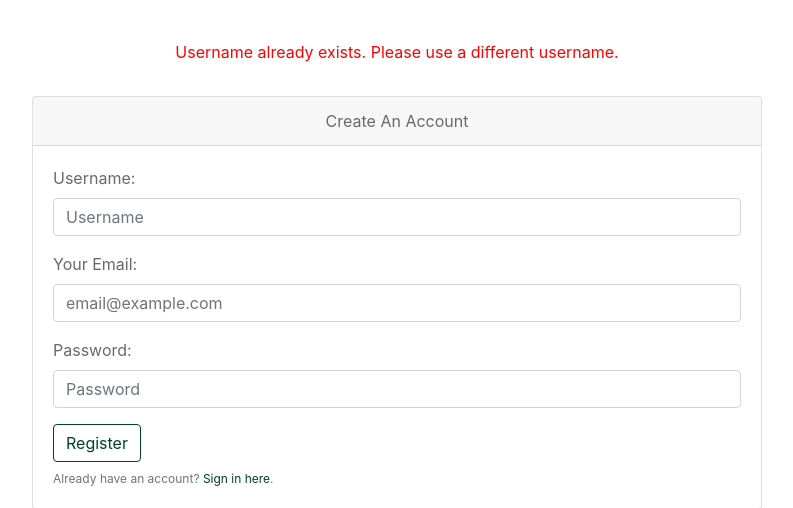
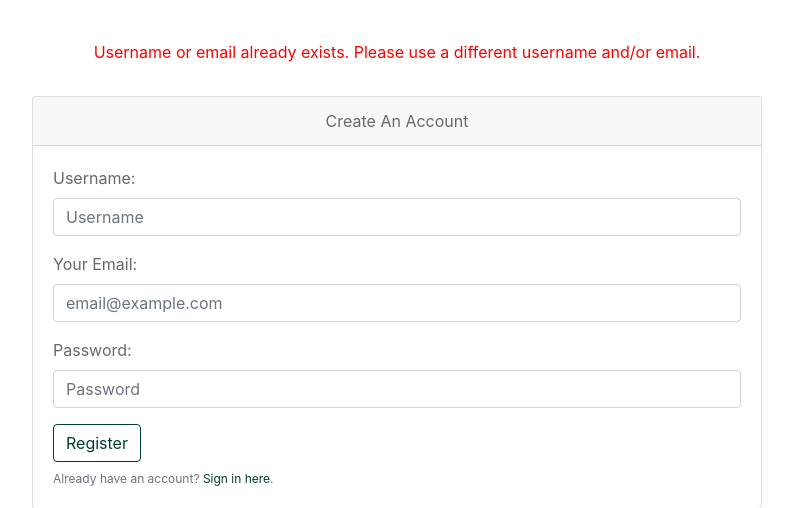
Before and after one commit to debrawolford/plant-swap, a Flask app: template templates/error-register.html in a window 1280 px wide. Shown: the part 76-584 px from the top of the page, without its empty margins (243-1036 px from the left). Run offline with Flask 2, Linux system fonts and the light colour scheme; the template is opened without the code that fills it, so the values that code supplies are empty; some libraries are stand-ins or nearby versions.

Commit message:
updated register to form to make sure email is unique as well

```diff
--- a/app.py
+++ b/app.py
@@ -51,7 +51,8 @@ def login():
 def register():
     if request.method == "POST":
         existing_user = users.find_one({"username": request.form.get("username")})
-        if existing_user is None:
+        existing_email = users.find_one({"email": request.form.get("email")})
+        if existing_user is None and existing_email is None:
             hashpass = bcrypt.hashpw(
                 request.form.get("password").encode("utf-8"), bcrypt.gensalt()
             )
--- a/templates/error-register.html
+++ b/templates/error-register.html
@@ -2,8 +2,9 @@
 {% block content %}
 <main class="container main-content">
     <div class="row">
-        <p class="mt-3 col-10 col-md-8 mx-auto text-center error">Username already exists. Please use a different
-            username.</p>
+        <p class="mt-3 col-10 col-md-8 mx-auto text-center error">Username or email already exists. Please use a
+            different
+            username and/or email.</p>
     </div>
     <div class="row">
         <div class="mt-3 col-10 col-md-8 mx-auto">
```
